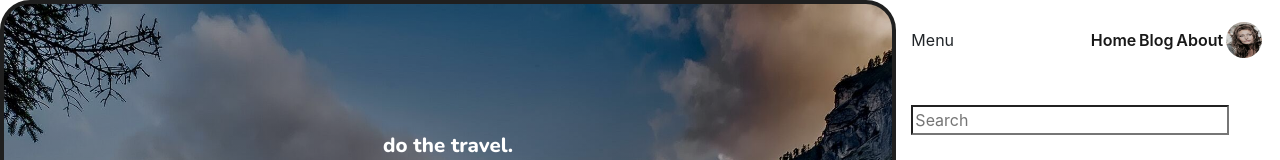
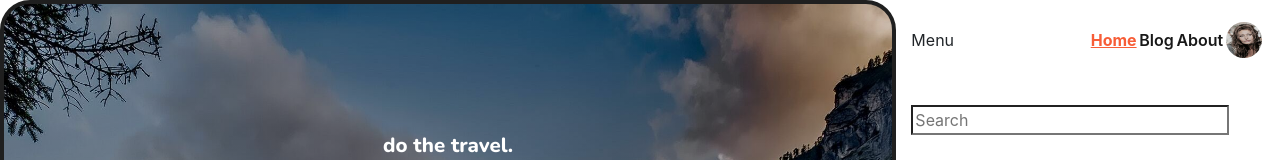
Before and after one commit to bidodev/react-dtravel-client, a React (Create React App) app: page / in a window 1280 px wide. Shown: the top 160 px of the page. Built offline with nearby package versions, Linux system fonts and the light colour scheme.

Commit message:
active class on routing

```diff
--- a/src/components/aside/header/header.component.jsx
+++ b/src/components/aside/header/header.component.jsx
@@ -1,14 +1,21 @@
 import React from "react";
-import { Link } from "react-router-dom";
+import { Link, NavLink } from "react-router-dom";
 
 function Header() {
   return (
     <div className="aside-header">
       <div className="aside-header__menu">Menu</div>
       <div className="aside-header__nav">
-        <Link to="/">Home</Link>
-        <Link to="/blog">Blog</Link>
-        <Link to="/about">About</Link>
+        <NavLink
+          to="/"
+          activeStyle={{
+            fontWeight: "bold",
+          }}
+        >
+          Home
+        </NavLink>
+        <NavLink to="/blog">Blog</NavLink>
+        <NavLink to="/about">About</NavLink>
         <img src="/img/sophie.jpg" alt="avatar"></img>
       </div>
     </div>
--- a/src/components/intro/intro.component.jsx
+++ b/src/components/intro/intro.component.jsx
@@ -6,6 +6,7 @@ import {
 import Quiz from "./quiz/Quiz.component";
 import Landing from "./landing/landing.component";
 
+// About component, please move to it own file.
 function About() {
   return (
       <div className="about">
@@ -14,6 +15,7 @@ function About() {
   );
 }
 
+//Blog component please move to it own file.
 function Blog() {
   return (
       <div className="blog">
--- a/src/components/intro/landing/landing.title.styles.scss
+++ b/src/components/intro/landing/landing.title.styles.scss
@@ -1,5 +1,4 @@
-
- .main-title {
+.main-title {
   /* position */
   display: flex;
   flex-direction: column;
@@ -10,13 +9,13 @@
   /* decoration */
   color: #ffffff;
   font-weight: 800;
-  background-image: url(../../../img/mirror-lake-reflecting-wooden-house-in-middle-of-lake-147411.jpg);
   background-position: center;
   background-repeat: no-repeat;
   background-size: cover;
   border: .3rem solid rgb(31, 31, 31);
   border-radius: 30px;
   background-color: #f5f5f5;
+
 .logo {
     width: 20vw;
     height: 10%;
--- a/src/scss/layout/_aside.scss
+++ b/src/scss/layout/_aside.scss
@@ -26,11 +26,18 @@
       //border: 1px solid red;
       list-style: none;
 
+
       a{
         color: #181818;
         font-weight: 600;
         font-size: 1rem;
       }
+
+      .active {
+        color: #f75d37;
+        text-decoration: underline;
+
+        }
 
       img{
         width: 36px;
```
Also changed, not shown: src/scss/_app.scss (line endings or trailing spaces), src/scss/main.scss (line endings or trailing spaces).
